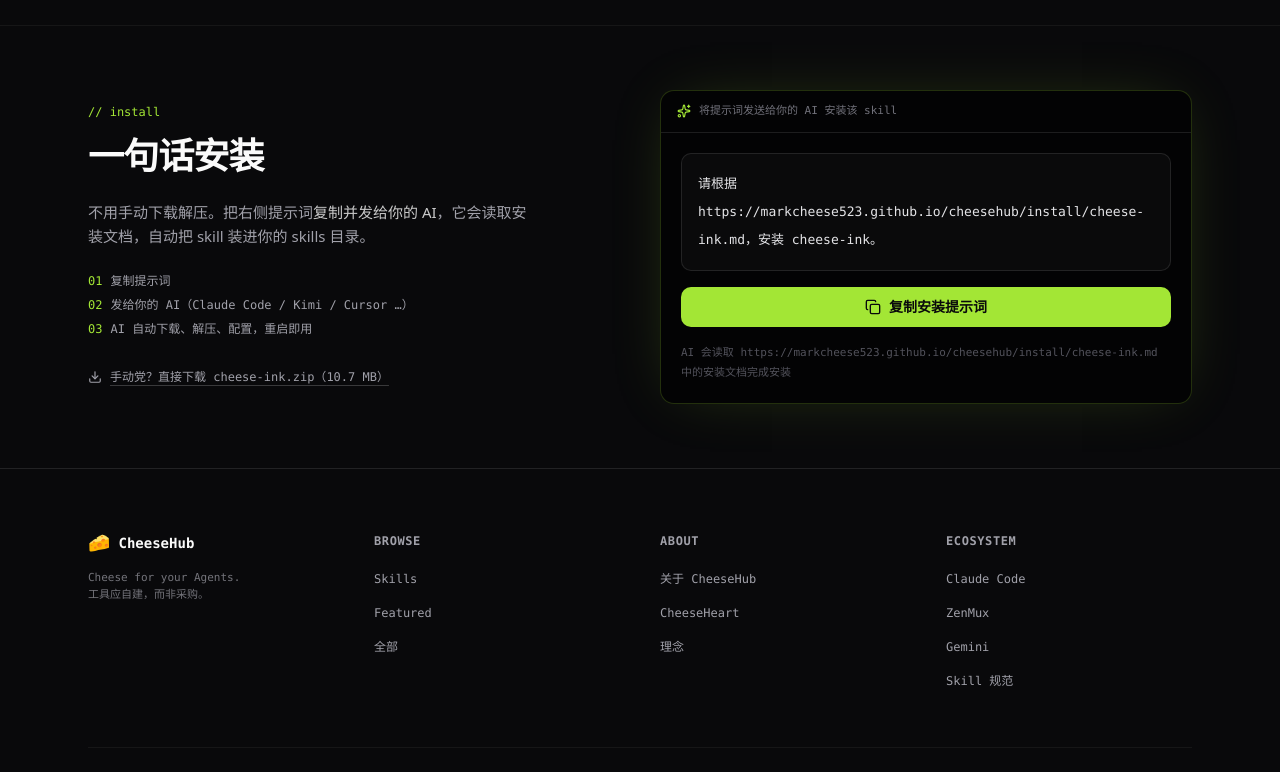
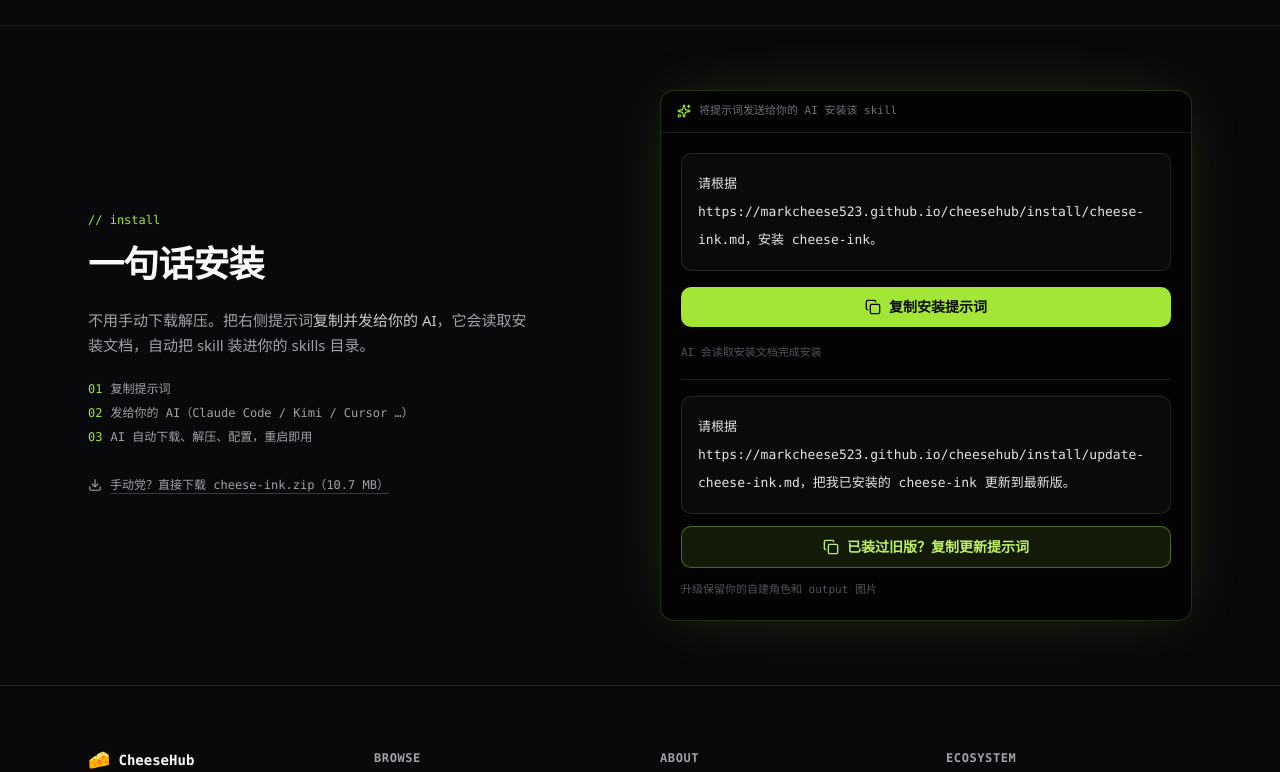
Before and after one commit to MarkCheese523/cheesehub, a React (Vite) app: page / in a window 1280 px wide. Shown: the part 1278-2050 px from the top of the page. Built offline with nearby package versions, Linux system fonts and the light colour scheme.

Commit message:
feat: add update prompt + agent update guide (preserves user data)

```diff
--- a/src/lib/skill-data.ts
+++ b/src/lib/skill-data.ts
@@ -29,6 +29,10 @@
   // Agent 安装范式：把提示词发给 AI，AI 读取 install 文档自行完成安装
   installDocUrl: 'https://markcheese523.github.io/cheesehub/install/cheese-ink.md',
   installPrompt: '请根据 https://markcheese523.github.io/cheesehub/install/cheese-ink.md，安装 cheese-ink。',
+  // 更新范式：已安装的用户发送更新提示词，保留自建角色和 output 数据
+  updateDocUrl: 'https://markcheese523.github.io/cheesehub/install/update-cheese-ink.md',
+  updatePrompt:
+    '请根据 https://markcheese523.github.io/cheesehub/install/update-cheese-ink.md，把我已安装的 cheese-ink 更新到最新版。',
 } as const
 
 export const CHARACTERS: Character[] = [
--- a/src/pages/SkillDetailPage.tsx
+++ b/src/pages/SkillDetailPage.tsx
@@ -26,22 +26,22 @@
 
 export default function SkillDetailPage({ onBack, onNavigate }: SkillDetailPageProps) {
   const [tab, setTab] = useState<TabKey>('skillmd')
-  const [copied, setCopied] = useState(false)
+  const [copiedKey, setCopiedKey] = useState<string | null>(null)
 
-  const copyInstallPrompt = async () => {
+  const copyText = async (text: string, key: string) => {
     try {
-      await navigator.clipboard.writeText(SKILL.installPrompt)
+      await navigator.clipboard.writeText(text)
     } catch {
       // clipboard API 不可用时降级
       const textarea = document.createElement('textarea')
-      textarea.value = SKILL.installPrompt
+      textarea.value = text
       document.body.appendChild(textarea)
       textarea.select()
       document.execCommand('copy')
       document.body.removeChild(textarea)
     }
-    setCopied(true)
-    window.setTimeout(() => setCopied(false), 2000)
+    setCopiedKey(key)
+    window.setTimeout(() => setCopiedKey(null), 2000)
   }
 
   return (
@@ -96,10 +96,10 @@
               下载 .zip
             </a>
             <button
-              onClick={copyInstallPrompt}
+              onClick={() => copyText(SKILL.installPrompt, 'install')}
               className="inline-flex items-center gap-2 rounded-md border border-lime-400/40 bg-lime-400/10 px-4 py-2 font-mono text-xs font-bold text-lime-600 transition-colors hover:bg-lime-400/20 dark:text-lime-300"
             >
-              {copied ? (
+              {copiedKey === 'install' ? (
                 <>
                   <Check className="size-3.5" />
                   已复制!
@@ -114,25 +114,42 @@
           </div>
         </div>
 
-        {/* Agent 安装提示词 */}
+        {/* Agent 安装 / 更新提示词 */}
         <div className="mt-8 rounded-xl border border-lime-400/20 bg-lime-400/[0.04] p-4">
           <p className="font-mono text-[11px] uppercase tracking-wider text-muted-foreground">
-            // 将提示词发送给你的 AI 安装该 skill
+            // 将提示词发送给你的 AI
           </p>
+          {/* 安装 */}
           <div className="mt-3 flex flex-col gap-3 sm:flex-row sm:items-center">
             <p className="flex-1 rounded-lg border border-white/10 bg-black/40 px-4 py-3 font-mono text-[13px] leading-6 text-zinc-200">
               {SKILL.installPrompt}
             </p>
             <button
-              onClick={copyInstallPrompt}
+              onClick={() => copyText(SKILL.installPrompt, 'install')}
               className="inline-flex shrink-0 items-center justify-center gap-2 rounded-lg bg-lime-400 px-4 py-3 font-mono text-xs font-bold text-zinc-950 transition-colors hover:bg-lime-300"
             >
-              {copied ? <Check className="size-3.5" /> : <Copy className="size-3.5" />}
-              {copied ? '已复制' : '复制'}
+              {copiedKey === 'install' ? <Check className="size-3.5" /> : <Copy className="size-3.5" />}
+              {copiedKey === 'install' ? '已复制' : '复制安装'}
             </button>
           </div>
-          <p className="mt-3 font-mono text-[11px] leading-5 text-muted-foreground/70">
-            AI 会读取安装文档，自动完成下载、解压到 skills 目录、API Key 配置，重启会话即可用
+          <p className="mt-2 font-mono text-[11px] leading-5 text-muted-foreground/70">
+            首次使用 → AI 读取安装文档，自动下载、解压到 skills 目录、配置 API Key
+          </p>
+          {/* 更新 */}
+          <div className="mt-4 flex flex-col gap-3 border-t border-foreground/10 pt-4 sm:flex-row sm:items-center">
+            <p className="flex-1 rounded-lg border border-white/10 bg-black/40 px-4 py-3 font-mono text-[13px] leading-6 text-zinc-200">
+              {SKILL.updatePrompt}
+            </p>
+            <button
+              onClick={() => copyText(SKILL.updatePrompt, 'update')}
+              className="inline-flex shrink-0 items-center justify-center gap-2 rounded-lg border border-lime-400/40 bg-lime-400/10 px-4 py-3 font-mono text-xs font-bold text-lime-600 transition-colors hover:bg-lime-400/20 dark:text-lime-300"
+            >
+              {copiedKey === 'update' ? <Check className="size-3.5" /> : <Copy className="size-3.5" />}
+              {copiedKey === 'update' ? '已复制' : '复制更新'}
+            </button>
+          </div>
+          <p className="mt-2 font-mono text-[11px] leading-5 text-muted-foreground/70">
+            已装过旧版 → AI 按更新指南升级，保留你的自建角色和 output 图片，重启会话生效
           </p>
         </div>
 
--- a/src/sections/InstallSection.tsx
+++ b/src/sections/InstallSection.tsx
@@ -3,13 +3,13 @@
 import { SKILL } from '@/lib/skill-data'
 
 export default function InstallSection() {
-  const [copied, setCopied] = useState(false)
+  const [copiedKey, setCopiedKey] = useState<string | null>(null)
 
-  const copyPrompt = async () => {
+  const copyText = async (text: string, key: string) => {
     try {
-      await navigator.clipboard.writeText(SKILL.installPrompt)
-      setCopied(true)
-      setTimeout(() => setCopied(false), 2000)
+      await navigator.clipboard.writeText(text)
+      setCopiedKey(key)
+      setTimeout(() => setCopiedKey(null), 2000)
     } catch {
       // 剪贴板不可用时静默失败，用户可手动选择复制
     }
@@ -62,10 +62,10 @@
               {SKILL.installPrompt}
             </p>
             <button
-              onClick={copyPrompt}
+              onClick={() => copyText(SKILL.installPrompt, 'install')}
               className="mt-4 inline-flex w-full items-center justify-center gap-2 rounded-lg bg-lime-400 px-4 py-2.5 font-mono text-sm font-bold text-zinc-950 transition-colors hover:bg-lime-300"
             >
-              {copied ? (
+              {copiedKey === 'install' ? (
                 <>
                   <Check className="size-4" /> 已复制，去发给你的 AI 吧
                 </>
@@ -76,8 +76,31 @@
               )}
             </button>
             <p className="mt-4 font-mono text-[11px] leading-5 text-zinc-600">
-              AI 会读取 {SKILL.installDocUrl.replace('http://', '')} 中的安装文档完成安装
+              AI 会读取安装文档完成安装
             </p>
+            {/* 更新 */}
+            <div className="mt-4 border-t border-white/10 pt-4">
+              <p className="rounded-lg border border-white/10 bg-white/[0.03] p-4 font-mono text-[13px] leading-7 text-zinc-200">
+                {SKILL.updatePrompt}
+              </p>
+              <button
+                onClick={() => copyText(SKILL.updatePrompt, 'update')}
+                className="mt-3 inline-flex w-full items-center justify-center gap-2 rounded-lg border border-lime-400/40 bg-lime-400/10 px-4 py-2.5 font-mono text-sm font-bold text-lime-300 transition-colors hover:bg-lime-400/20"
+              >
+                {copiedKey === 'update' ? (
+                  <>
+                    <Check className="size-4" /> 已复制更新提示词
+                  </>
+                ) : (
+                  <>
+                    <Copy className="size-4" /> 已装过旧版？复制更新提示词
+                  </>
+                )}
+              </button>
+              <p className="mt-3 font-mono text-[11px] leading-5 text-zinc-600">
+                升级保留你的自建角色和 output 图片
+              </p>
+            </div>
           </div>
         </div>
       </div>
```
Also changed, not shown: public/install/update-cheese-ink.md (added, +67 -0 lines).
